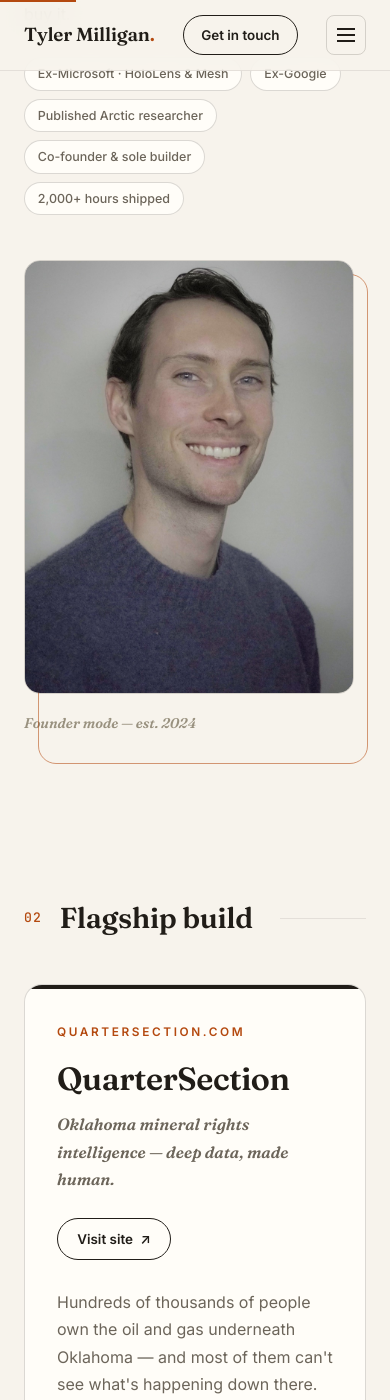
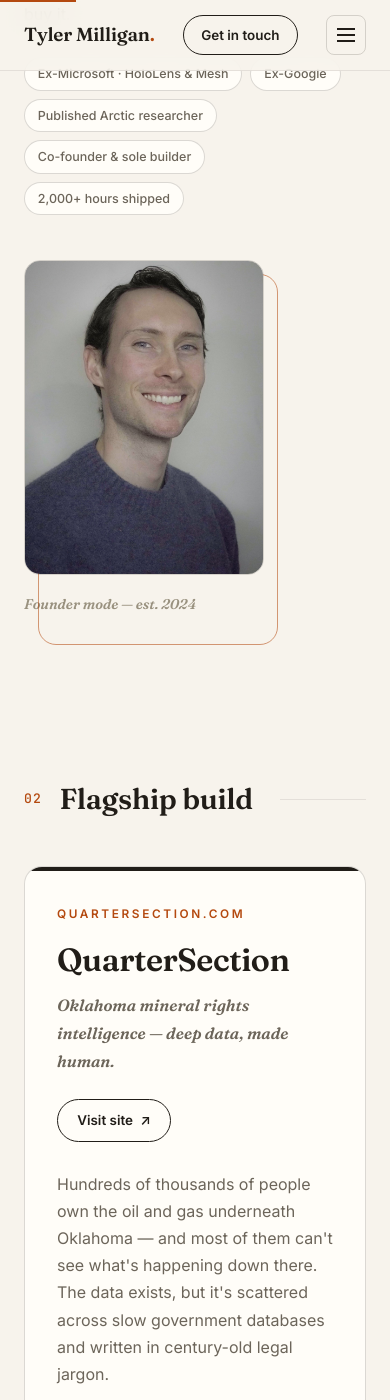
Before and after one commit to typride/typride.github.io, a Jekyll site: the page index.html, which Jekyll copies as it is, in a window 390 px wide and 1400 px high, scrolled down 1897 px. Built offline with Jekyll 4.4.1, drawn with Linux system fonts in a browser that asks for light colours.

Commit message:
Shrink about photo on mobile to 240px
Co-Authored-By: Claude Fable 5 <noreply@anthropic.com>

```diff
--- a/css/home.css
+++ b/css/home.css
@@ -929,7 +929,7 @@ em { font-style: italic; }
   .nav-toggle { display: block; }
 
   .about-grid { grid-template-columns: 1fr; gap: 2.8rem; }
-  .about-photo-wrap { justify-self: start; max-width: 330px; }
+  .about-photo-wrap { justify-self: start; max-width: 240px; }
   .photo-caption { text-align: left; }
 
   .hero { min-height: 0; padding: 135px 0 70px; }
```
